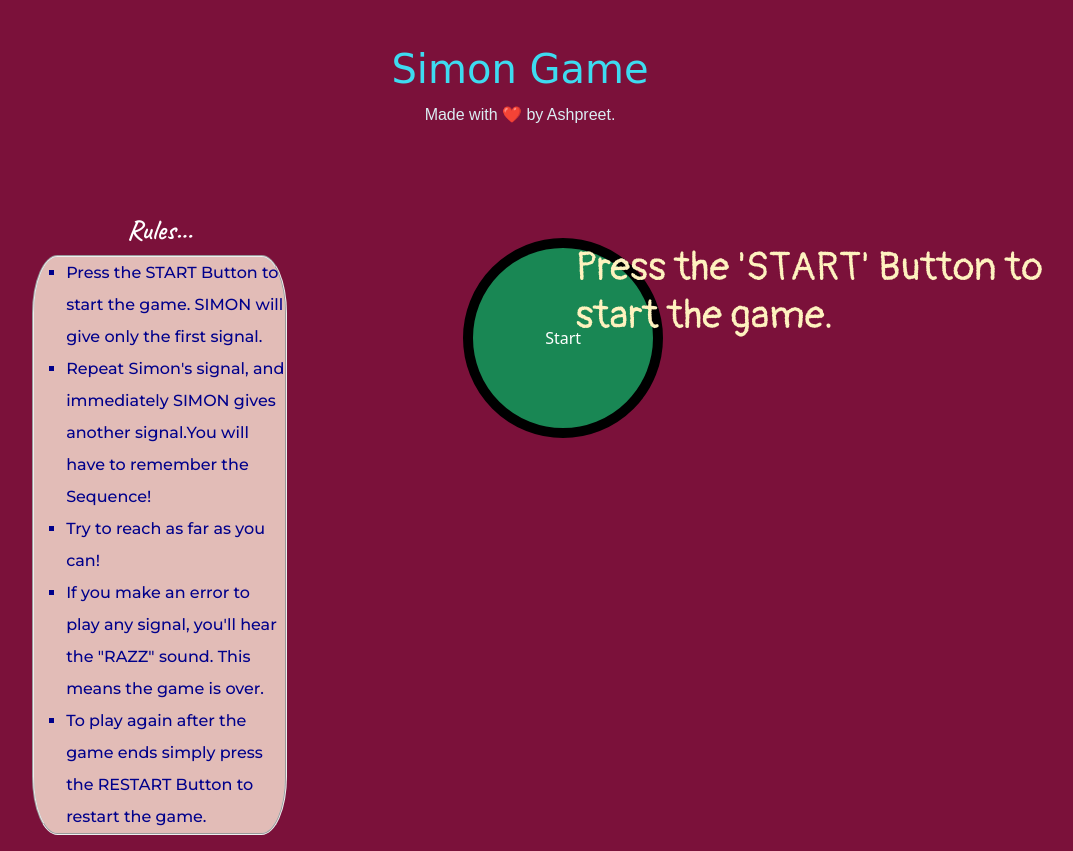
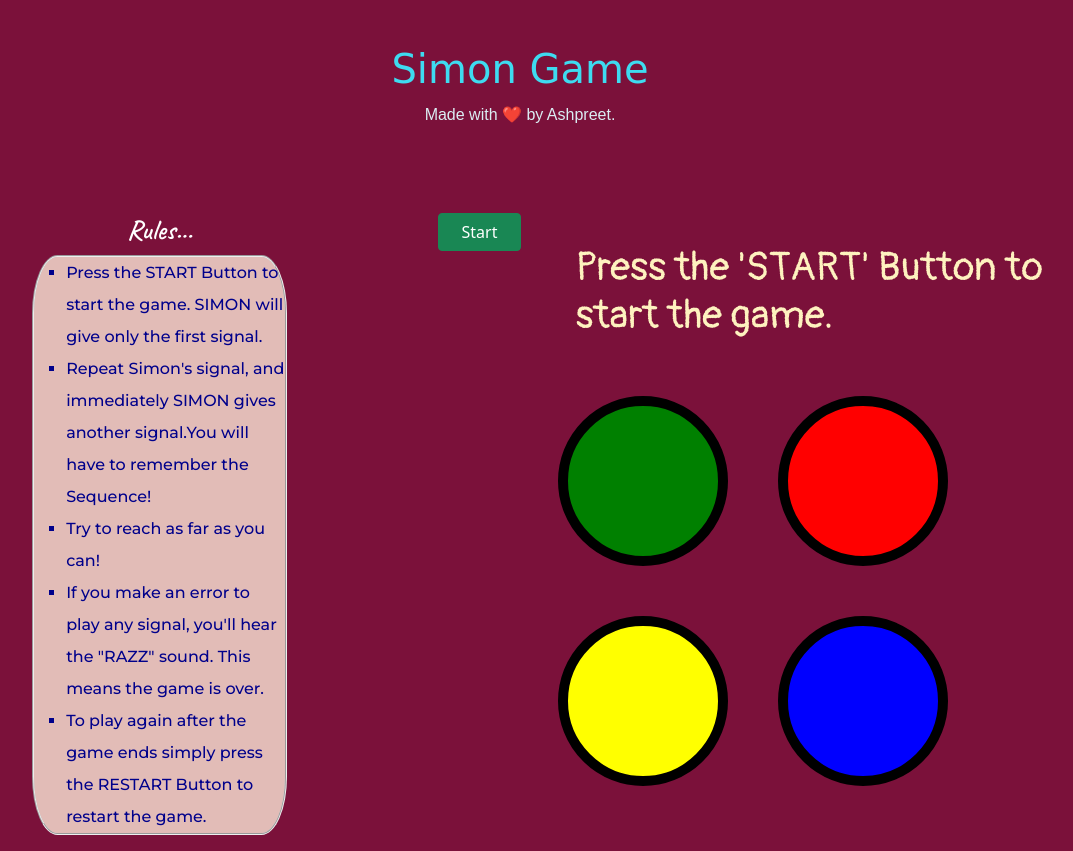
Before and after one commit to ashpreet12/SimonGame, a plain HTML site: page index.html in a window 1280 px wide. Shown: the whole page, without its empty margins (120-1193 px from the left). Drawn offline with nearby package versions, Linux system fonts and the light colour scheme; a web font is replaced by a local one.

Commit message:
Update styles.css
Added Styles for start Button

```diff
--- a/styles.css
+++ b/styles.css
@@ -1,6 +1,7 @@
 body {
   text-align: center;
   background-color: #7b113a;
+
 }
 .title{
   font-family: 'Goblin One', cursive;
@@ -22,6 +23,9 @@ body {
   line-height: 2;
 
 
+}
+.buttons{
+  justify-content: center;
 }
 .rulesList{
   display: inline-block;
@@ -58,13 +62,16 @@ footer {
   margin-bottom: 3%;
 }
 
-.btn {
+.btns {
   margin: 25px;
   display: inline-block;
-  height: 200px;
-  width: 200px;
+  height: 170px;
+  width: 170px;
   border: 10px solid black;
   border-radius: 50%;
+}
+#start{
+  width:100%;
 }
 
 
```
